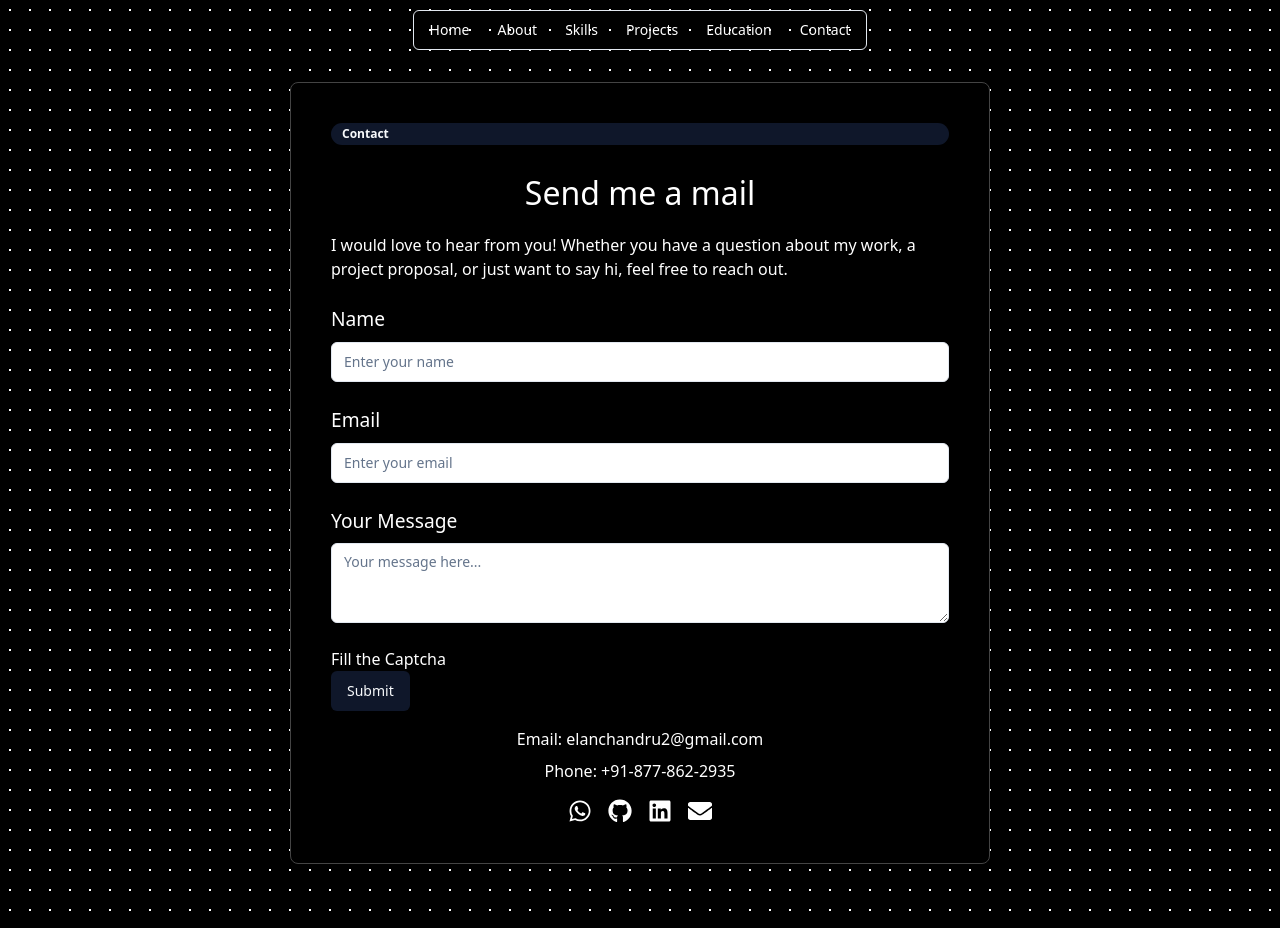
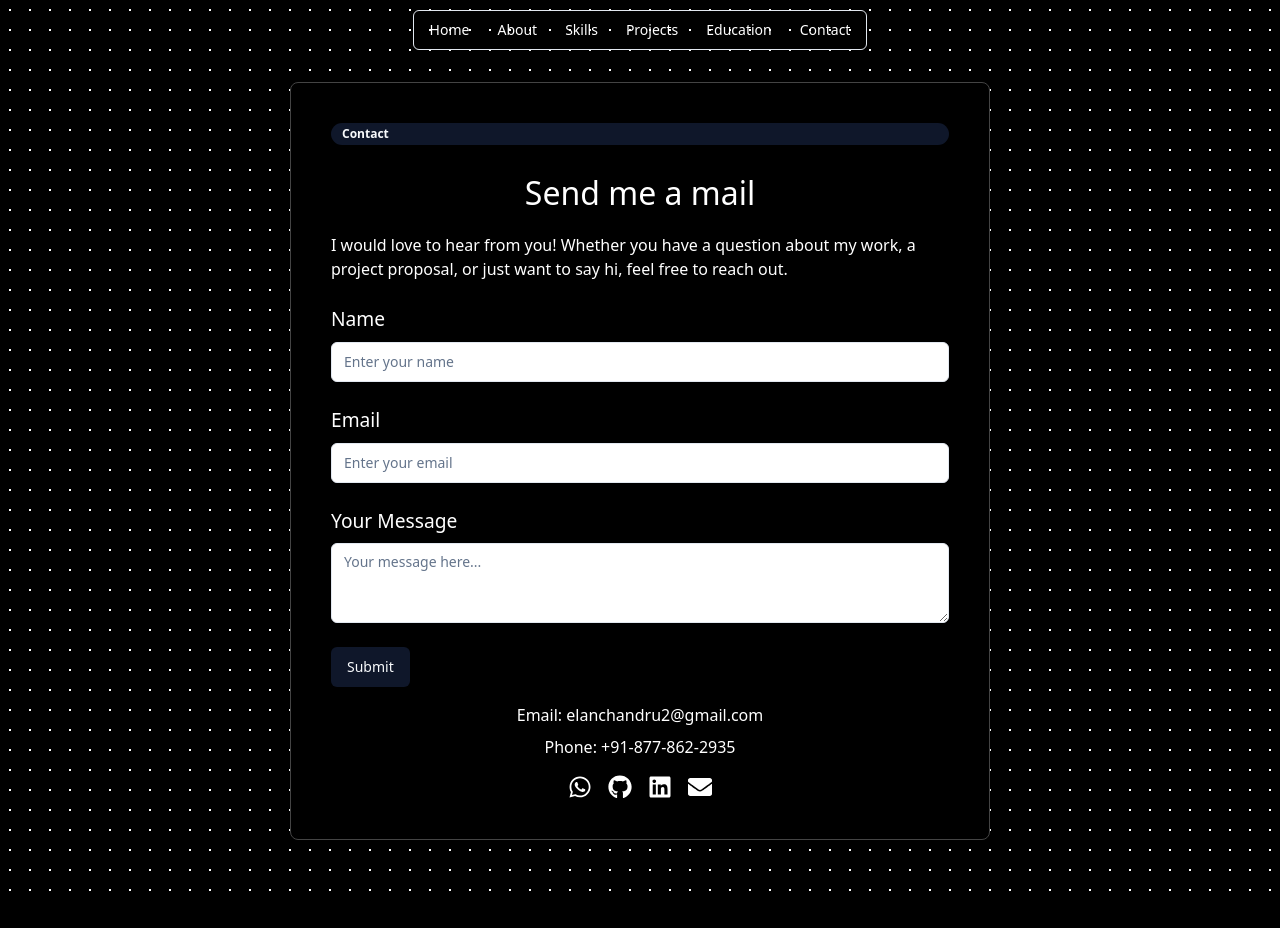
Before and after one commit to elanchandru2/Shadecn--Portfolio, a React (Vite) app: page /contact in a window 1280 px wide. After the commit the page ends 904 px from the top, so only its background shows below. Built offline with nearby package versions, Linux system fonts and the light colour scheme.

Commit message:
Update Contact.jsx

```diff
--- a/src/components/Contact.jsx
+++ b/src/components/Contact.jsx
@@ -203,7 +203,7 @@ const Contact = () => {
                   placeholder="Your message here..."
                   required
                 />
-              </FormGroup><div>Fill the Captcha</div>
+              </FormGroup>
               <div className="h-captcha" style={{ display: 'flex', justifyContent: 'center' }} data-captcha="true"></div>
               <Button type="submit" disabled={isSubmitting}>{isSubmitting ? 'Submitting...' : 'Submit'}</Button>
             </form>
```
